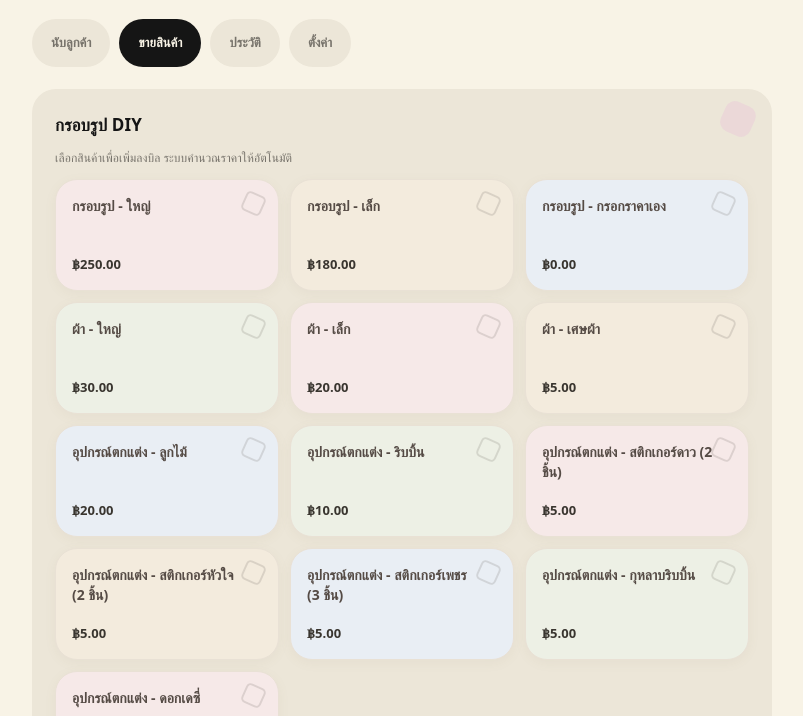
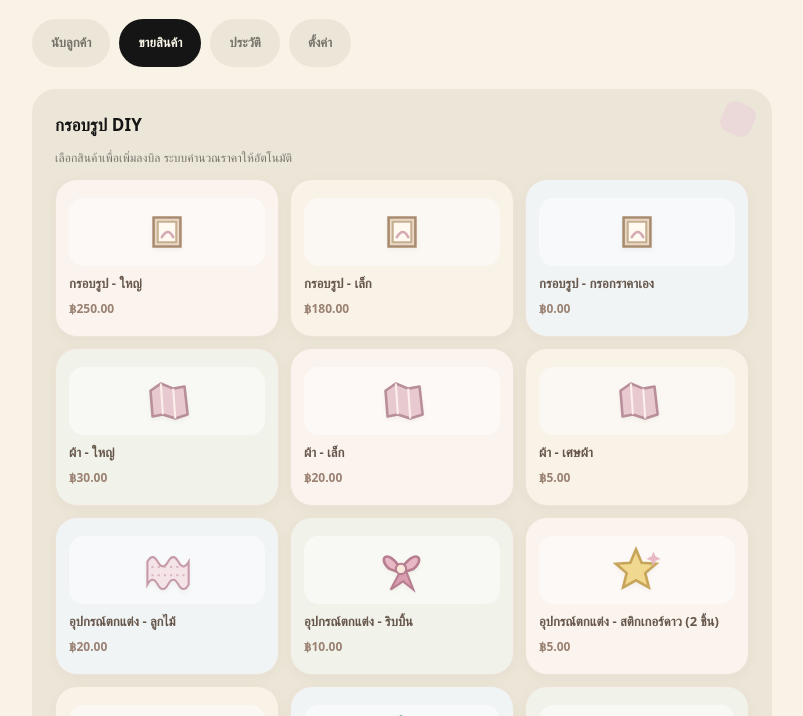
Before and after one commit to MJusermeowzaeiei/-customer-counter, a plain HTML site: page index.html in a window 1280 px wide. Both pictures are taken after a click on the button "ขายสินค้า". Shown: the part 84-800 px from the top of the page, without its empty margins (238-1041 px from the left). Drawn offline with Linux system fonts and the light colour scheme.

Commit message:
Add cute product illustrations and simplify product labels

```diff
--- a/index.html
+++ b/index.html
@@ -46,6 +46,15 @@ body{font-family:'Nunito','Prompt',system-ui,sans-serif;letter-spacing:.05px}
 .tile strong{font-size:14px;font-weight:900;line-height:1.4}.tile span{color:#39352F;font-weight:700;font-size:13px}
 .tile:after{content:"";position:absolute;right:14px;top:13px;width:17px;height:17px;border:2px solid currentColor;border-radius:5px;opacity:.16;transform:rotate(24deg)}
 .tile:active{transform:scale(.97)}
+#productGrid .tile{min-height:158px;align-items:flex-start;justify-content:flex-start;gap:7px;padding:12px 13px;background:#FBF4EE;border-color:#EFE3D8}
+#productGrid .tile:nth-child(4n+2){background:#F8F2E7}
+#productGrid .tile:nth-child(4n+3){background:#F0F4F5}
+#productGrid .tile:nth-child(4n+4){background:#F1F3EA}
+.tile-artwrap{width:100%;height:68px;margin:0 0 2px;display:flex;align-items:center;justify-content:center;border-radius:15px;background:#FFFFFF80}
+.product-art{width:66px;height:66px;display:block;filter:drop-shadow(0 2px 2px #806B5515)}
+#productGrid .tile strong{font-size:13px;line-height:1.35;padding:0;color:#66564B}
+#productGrid .tile .tile-price{font-size:12px;margin:0;color:#9A8172;font-weight:800}
+#productGrid .tile:after{display:none}
 .cartline{border-bottom:1px solid #15151512}.step{gap:7px}.step button{background:#151515;color:#F8F3E6}
 .totalprice{font-size:27px}
 .toast{border-radius:999px;background:#151515;color:#F8F3E6;padding:12px 20px}
@@ -167,7 +176,21 @@ $('undoBtn').onclick=()=>{if(selectedDay!==today())return;const d=dayData(today(
 $('resetBtn').onclick=()=>ask('รีเซ็ตยอดวันนี้','ต้องการล้างยอดและประวัติการนับของวันนี้ใช่หรือไม่?',()=>{db.days[today()]={count:0,logs:[]};selectedDay=today();save();render();toast('รีเซ็ตยอดวันนี้แล้ว')});
 function addToCart(productId){const p=db.products.find(x=>x.id===productId);if(!p)return;cart[p.id]=(cart[p.id]||0)+1;renderPOS();toast('เพิ่ม '+p.name+' อีก 1 ชิ้น')}
 document.querySelectorAll('[data-special]').forEach(b=>b.onclick=()=>addToCart(b.dataset.special));
-function renderPOS(){$('productGrid').innerHTML=db.products.filter(p=>!SPECIAL_PRODUCTS.some(sp=>sp.id===p.id)).map(p=>'<button class="tile" data-product="'+esc(p.id)+'"><strong>'+esc(p.name)+'</strong><span>'+money(p.price)+'</span>'+(cart[p.id]?'<b class="positive" style="margin-top:7px">ในบิล '+cart[p.id]+' ชิ้น</b>':'')+'</button>').join('');$('productGrid').querySelectorAll('[data-product]').forEach(b=>b.onclick=()=>addToCart(b.dataset.product));renderCart()}
+function productDisplayName(name){return String(name).replace(/^อุปกรณ์ตกแต่ง\\s*-\\s*/,'')}
+function productArtwork(name){
+ const n=String(name);
+ let art='<path d="M19 18h26v28H19z" fill="#E9D9C6" stroke="#A98C70" stroke-width="2.5"/><path d="M23 22h18v20H23z" fill="#FFF9EF" stroke="#C6AE91" stroke-width="2"/><path d="M27 37q6-10 11 0" fill="none" stroke="#D5A9B4" stroke-width="2.5" stroke-linecap="round"/>';
+ if(n.includes('ผ้า')) art='<path d="m16 22 10-7 12 5 11-2 3 27-12 4-12-4-10 2z" fill="#E8C9CF" stroke="#B88E9A" stroke-width="2.5" stroke-linejoin="round"/><path d="m26 15 2 30m10-25 2 29" stroke="#FFF4F0" stroke-width="2" opacity=".9"/>';
+ else if(n.includes('ลูกไม้')) art='<path d="M13 24q5-9 10 0t10 0 10 0 10 0v22q-5 9-10 0t-10 0-10 0-10 0z" fill="#F4E4E8" stroke="#C69AA8" stroke-width="2"/><path d="M17 29h32M17 37h32" stroke="#D7B4BE" stroke-width="2" stroke-dasharray="2 4"/>';
+ else if(n.includes('ริบบิ้น')&&!n.includes('กุหลาบ')) art='<path d="M31 31C17 9 8 22 20 31L31 35 43 31C55 22 46 9 31 31Z" fill="#E8B8C5" stroke="#B77E91" stroke-width="2.5"/><path d="m30 34-9 17 12-8 10 8-7-18" fill="#D99EAF" stroke="#B77E91" stroke-width="2"/><circle cx="31" cy="31" r="5" fill="#F8E9DC" stroke="#B77E91" stroke-width="2"/>';
+ else if(n.includes('สติกเกอร์ดาว')) art='<path d="m31 12 5.5 13 14 1-10.5 9 3.5 14L31 42l-12.5 7 3.5-14-10.5-9 14-1z" fill="#F1D88F" stroke="#C6A45A" stroke-width="2.5"/><path d="m48 14 2 5 5 2-5 2-2 5-2-5-5-2 5-2z" fill="#E8B8C5"/>';
+ else if(n.includes('สติกเกอร์หัวใจ')) art='<path d="M31 49 13 32C0 18 20 8 31 23 42 8 62 18 49 32Z" fill="#E9AFC0" stroke="#BE8296" stroke-width="2.5"/><path d="M18 23q4-6 9-2" fill="none" stroke="#FFF5F1" stroke-width="3" stroke-linecap="round"/>';
+ else if(n.includes('สติกเกอร์เพชร')) art='<path d="m31 10 20 15-20 29-20-29z" fill="#D7E5E8" stroke="#8BAEB5" stroke-width="2.5"/><path d="m11 25 40 0M22 25l9 29 9-29M22 25l9-15 9 15" fill="none" stroke="#A5C3C8" stroke-width="2"/>';
+ else if(n.includes('กุหลาบ')) art='<path d="M31 34q-16-7-8-18 8-8 13 2 8-10 15-1 5 12-15 19z" fill="#D88FA2" stroke="#A9697D" stroke-width="2.5"/><path d="M32 35q-8 12-2 20m3-10q9-8 15-3-5 10-15 8" fill="#A9B98E" stroke="#7F966E" stroke-width="2"/>';
+ else if(n.includes('เดซี่')) art='<g fill="#FFF9EF" stroke="#D8C6A8" stroke-width="1.5"><ellipse cx="31" cy="17" rx="6" ry="12"/><ellipse cx="31" cy="45" rx="6" ry="12"/><ellipse cx="17" cy="31" rx="12" ry="6"/><ellipse cx="45" cy="31" rx="12" ry="6"/><ellipse cx="21" cy="21" rx="6" ry="11" transform="rotate(-45 21 21)"/><ellipse cx="41" cy="21" rx="6" ry="11" transform="rotate(45 41 21)"/><ellipse cx="21" cy="41" rx="6" ry="11" transform="rotate(45 21 41)"/><ellipse cx="41" cy="41" rx="6" ry="11" transform="rotate(-45 41 41)"/></g><circle cx="31" cy="31" r="8" fill="#EBCB79" stroke="#C49D4F" stroke-width="2"/>';
+ return '<svg viewBox="0 0 64 64" aria-hidden="true" class="product-art">'+art+'</svg>';
+}
+function renderPOS(){$('productGrid').innerHTML=db.products.filter(p=>!SPECIAL_PRODUCTS.some(sp=>sp.id===p.id)).map(p=>'<button class="tile" data-product="'+esc(p.id)+'"><span class="tile-artwrap">'+productArtwork(p.name)+'</span><strong>'+esc(productDisplayName(p.name))+'</strong><span class="tile-price">'+money(p.price)+'</span>'+(cart[p.id]?'<b class="positive" style="margin-top:7px">ในบิล '+cart[p.id]+' ชิ้น</b>':'')+'</button>').join('');$('productGrid').querySelectorAll('[data-product]').forEach(b=>b.onclick=()=>addToCart(b.dataset.product));renderCart()}
 function renderCart(){const entries=Object.entries(cart).filter(([,q])=>q>0);$('cartList').innerHTML=entries.length?entries.map(([id,q])=>{const p=db.products.find(x=>x.id===id);return p?'<div class="cartline"><div style="min-width:0;flex:1"><strong>'+esc(p.name)+'</strong><div class="muted small">'+money(p.price)+' / ชิ้น</div></div><div class="step"><button data-minus="'+id+'">−</button><b>'+q+'</b><button data-plus="'+id+'">+</button></div><strong>'+money(p.price*q)+'</strong></div>':''}).join(''):'<div class="empty">ยังไม่ได้เลือกสินค้า</div>';let total=entries.reduce((s,[id,q])=>s+(db.products.find(p=>p.id===id)?.price||0)*q,0);$('cartTotal').textContent=money(total);$('cartList').querySelectorAll('[data-minus]').forEach(b=>b.onclick=()=>{cart[b.dataset.minus]--;if(cart[b.dataset.minus]<=0)delete cart[b.dataset.minus];renderCart()});$('cartList').querySelectorAll('[data-plus]').forEach(b=>b.onclick=()=>{cart[b.dataset.plus]++;renderCart()})}
 $('clearCart').onclick=()=>{cart={};renderCart()};
 $('checkout').onclick=()=>{const items=Object.entries(cart).map(([id,qty])=>{const p=db.products.find(x=>x.id===id);return p?{name:p.name,price:Number(p.price),qty}:null}).filter(Boolean);if(!items.length){toast('เลือกสินค้าในบิลก่อน');return}const total=items.reduce((s,x)=>s+x.price*x.qty,0);db.sales.unshift({id:uid(),date:today(),time:timeNow(),items,total});cart={};save();render();toast('บันทึกยอดขาย '+money(total)+' แล้ว')};
```
